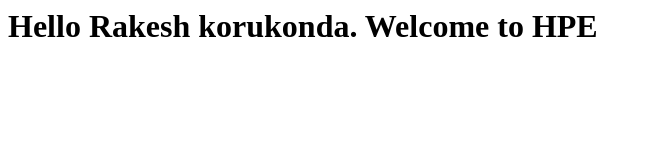
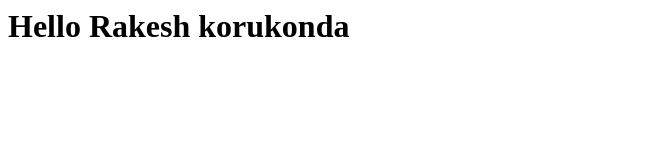
Before and after one commit to rakeshkorukonda2412/phpapp, a plain HTML site: page html/index.html in a window 1280 px wide. Shown: the whole page, without its empty margins (0-651 px from the left). Drawn offline with Linux system fonts and the light colour scheme.

Commit message:
updated index.html

```diff
--- a/html/index.html
+++ b/html/index.html
@@ -1 +1 @@
-<h1> Hello Rakesh korukonda. Welcome to HPE </h1>
+<h1> Hello Rakesh korukonda</h1>
```
